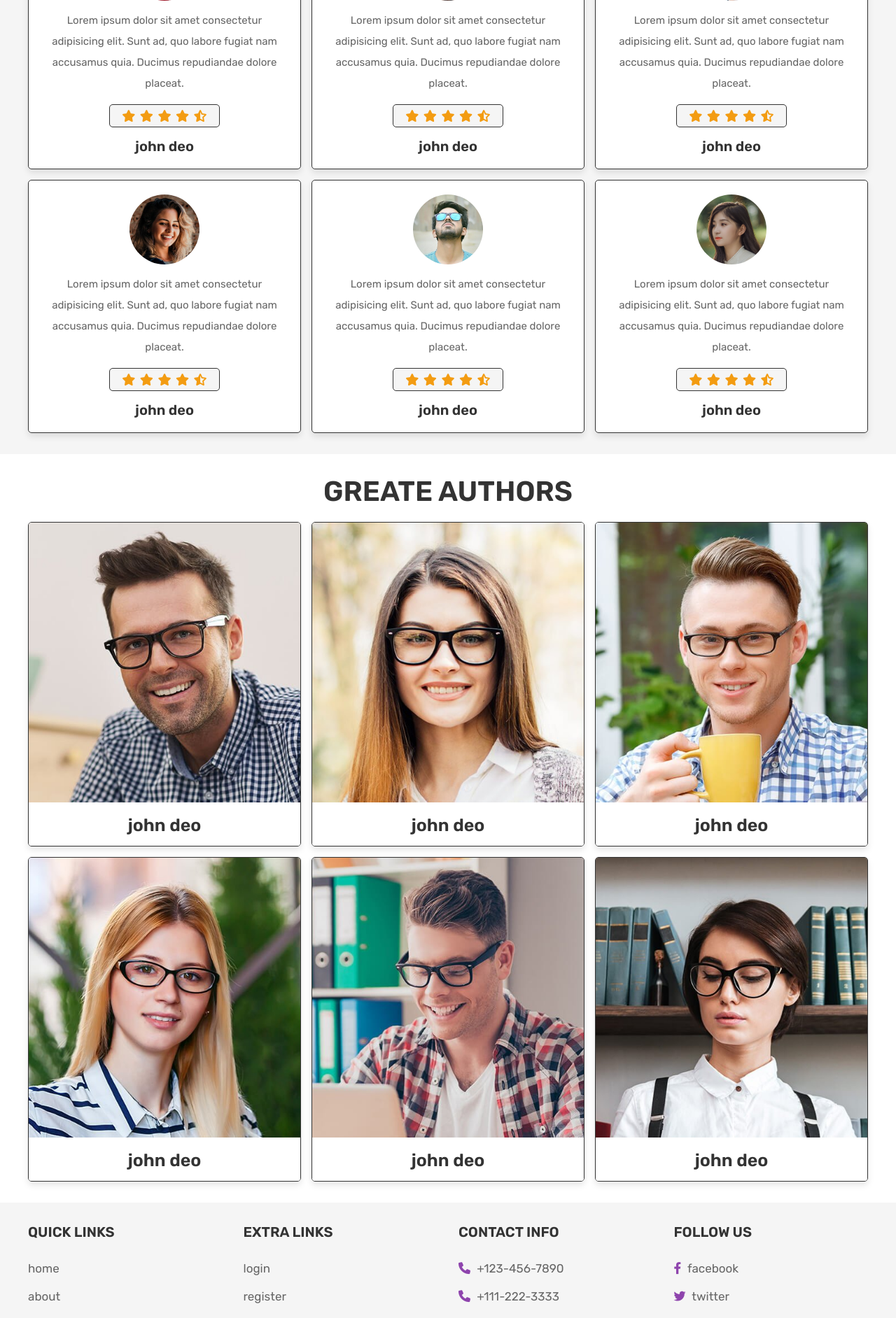
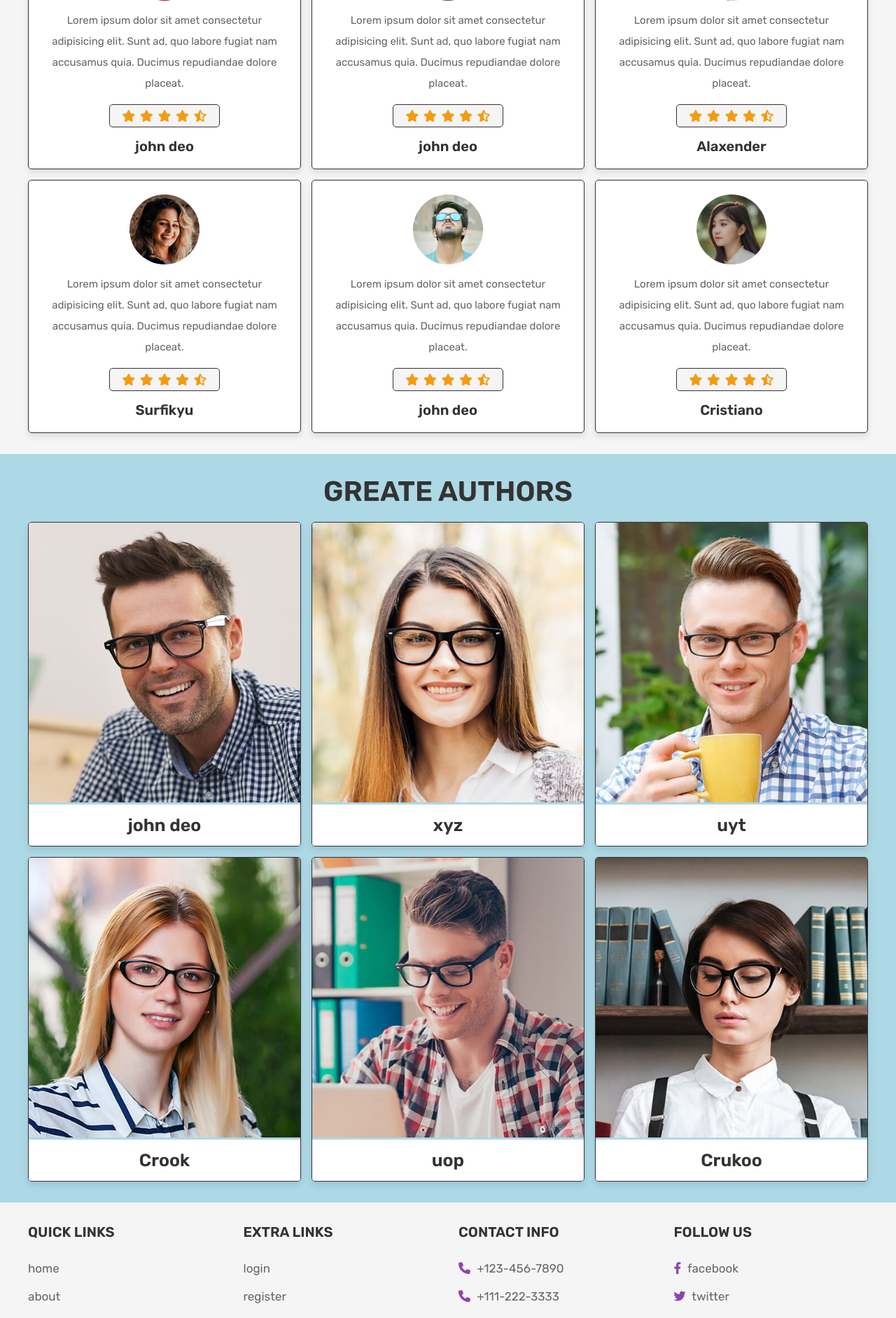
Before and after one commit to SubhAMmmm/HackathonProject, a PHP site: page /about.php in a window 1280 px wide. Shown: the part 1029-2913 px from the top of the page at 70% size. Run offline with PHP 8.4, Linux system fonts and the light colour scheme; the visitor is signed in with stand-in values (Sample User, id 1); data that the repository does not hold is empty.

Commit message:
modified my file

```diff
--- a/about.php
+++ b/about.php
@@ -27,7 +27,7 @@ if(!isset($user_id)){
    <link rel="stylesheet" href="css/style.css">
 
 </head>
-<body>
+<body style="background-color:lightblue">
 
 <?php include 'header.php'; ?>
 
@@ -97,7 +97,7 @@ if(!isset($user_id)){
             <i class="fas fa-star"></i>
             <i class="fas fa-star-half-alt"></i>
          </div>
-         <h3>john deo</h3>
+         <h3>Alaxender</h3>
       </div>
 
       <div class="box">
@@ -110,7 +110,7 @@ if(!isset($user_id)){
             <i class="fas fa-star"></i>
             <i class="fas fa-star-half-alt"></i>
          </div>
-         <h3>john deo</h3>
+         <h3>Surfikyu</h3>
       </div>
 
       <div class="box">
@@ -136,7 +136,7 @@ if(!isset($user_id)){
             <i class="fas fa-star"></i>
             <i class="fas fa-star-half-alt"></i>
          </div>
-         <h3>john deo</h3>
+         <h3>Cristiano</h3>
       </div>
 
    </div>
@@ -168,7 +168,7 @@ if(!isset($user_id)){
             <a href="#" class="fab fa-instagram"></a>
             <a href="#" class="fab fa-linkedin"></a>
          </div>
-         <h3>john deo</h3>
+         <h3>xyz</h3>
       </div>
 
       <div class="box">
@@ -179,7 +179,7 @@ if(!isset($user_id)){
             <a href="#" class="fab fa-instagram"></a>
             <a href="#" class="fab fa-linkedin"></a>
          </div>
-         <h3>john deo</h3>
+         <h3>uyt</h3>
       </div>
 
       <div class="box">
@@ -190,7 +190,7 @@ if(!isset($user_id)){
             <a href="#" class="fab fa-instagram"></a>
             <a href="#" class="fab fa-linkedin"></a>
          </div>
-         <h3>john deo</h3>
+         <h3>Crook</h3>
       </div>
 
       <div class="box">
@@ -201,7 +201,7 @@ if(!isset($user_id)){
             <a href="#" class="fab fa-instagram"></a>
             <a href="#" class="fab fa-linkedin"></a>
          </div>
-         <h3>john deo</h3>
+         <h3>uop</h3>
       </div>
 
       <div class="box">
@@ -212,7 +212,7 @@ if(!isset($user_id)){
             <a href="#" class="fab fa-instagram"></a>
             <a href="#" class="fab fa-linkedin"></a>
          </div>
-         <h3>john deo</h3>
+         <h3>Crukoo</h3>
       </div>
 
    </div>
--- a/contact.php
+++ b/contact.php
@@ -45,7 +45,7 @@ if(isset($_POST['send'])){
    <link rel="stylesheet" href="css/style.css">
 
 </head>
-<body>
+<body style="background-color:lightblue;">
 
 <?php include 'header.php'; ?>
 
--- a/header.php
+++ b/header.php
@@ -11,7 +11,7 @@ if(isset($message)){
 }
 ?>
 
-<header class="header">
+<header class="header" style="background-color:yellow;">
 
    <div class="header-1">
       <div class="flex">
--- a/orders.php
+++ b/orders.php
@@ -27,7 +27,7 @@ if(!isset($user_id)){
    <link rel="stylesheet" href="css/style.css">
 
 </head>
-<body>
+<body style="background-color:lightblue;">
 
 <?php include 'header.php'; ?>
 
--- a/register.php
+++ b/register.php
@@ -43,7 +43,7 @@ if(isset($_POST['submit'])){
    <link rel="stylesheet" href="css/style.css">
 
 </head>
-<body>
+<body style="background-color:lightblue;">
 
 
 
--- a/shop.php
+++ b/shop.php
@@ -45,7 +45,7 @@ if(isset($_POST['add_to_cart'])){
    <link rel="stylesheet" href="css/style.css">
 
 </head>
-<body>
+<body style="background-color:lightblue;">
 
 <?php include 'header.php'; ?>
 
```
Also changed, not shown: home.php (+5 -13 lines), composer.json (deleted).
